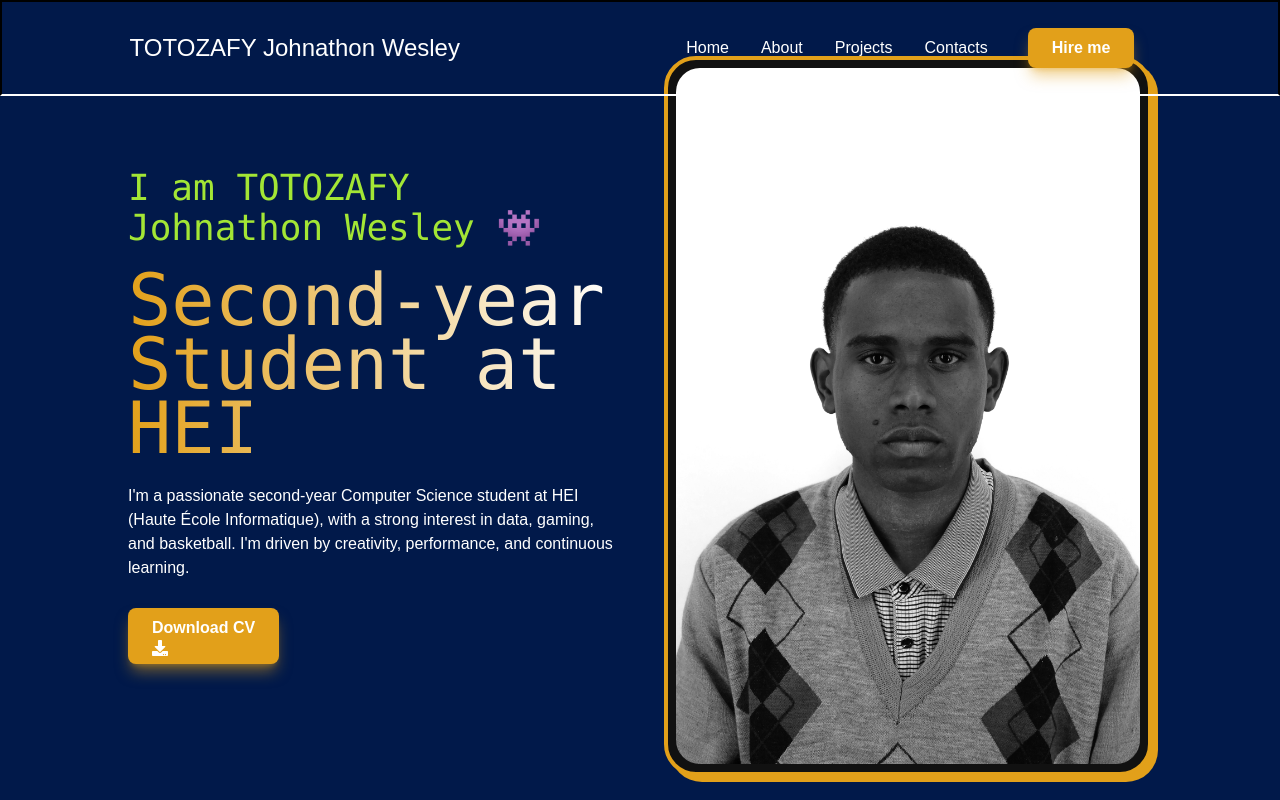
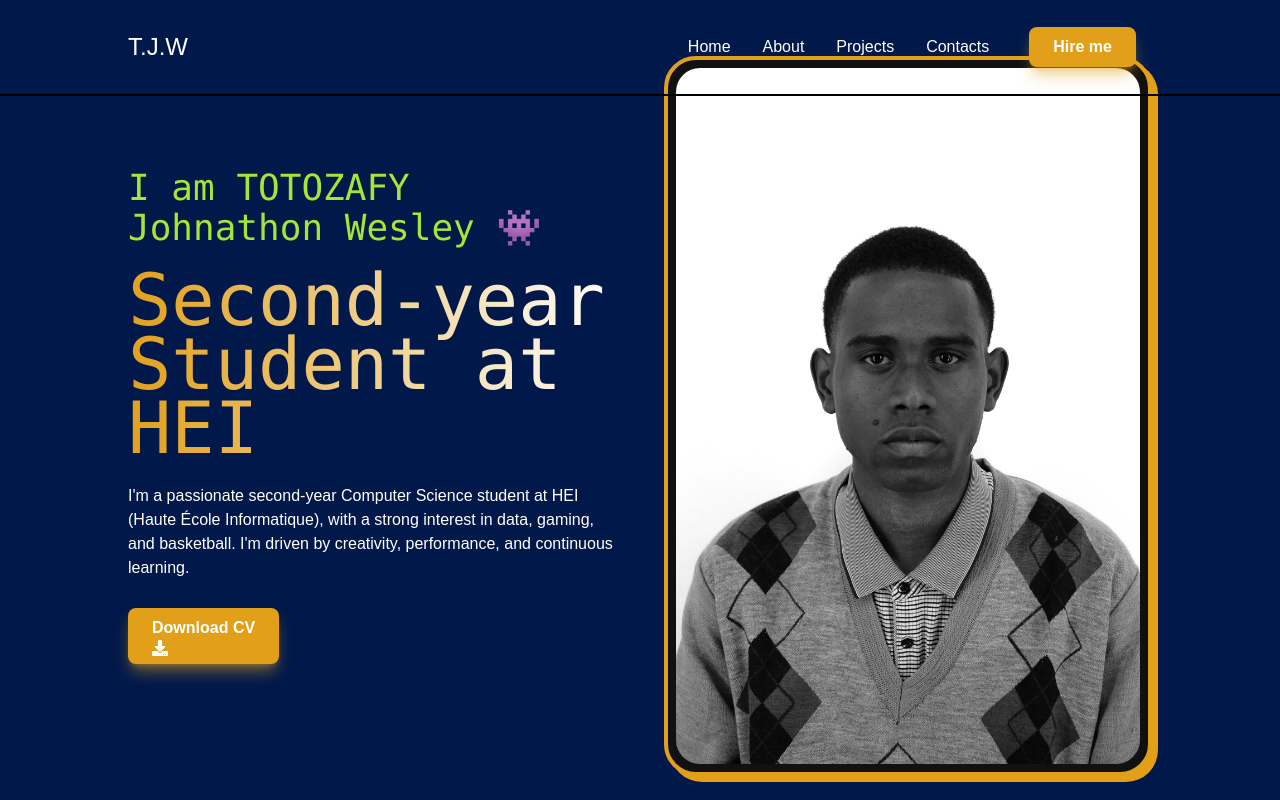
Before and after one commit to Johnathon47/first-portfolio, a Next.js app: page / in a window 1280 px wide. Shown: the top 800 px of the page. Built offline with nearby package versions, Linux system fonts and the light colour scheme; a web font is replaced by a local one.

Commit message:
feat: change logo on my accronym name and change border bottom of navbar to black

```diff
--- a/components/Home/NavBar/Nav.tsx
+++ b/components/Home/NavBar/Nav.tsx
@@ -33,10 +33,10 @@ export default function Nav({ openNav }: Props) {
 
     return (
         <div className={`fixed ${navBg ? "bg-[#01194A]":"fixed"
-        } h-[12vh] z-[10] w-full transition-all duration-200 border-b-white border-2`}>
+        } h-[12vh] z-[10] w-full transition-all duration-200 border-b-black border-b-2 `}>
             <div className="flex items-center h-full justify-between w-[95%] sm:w-[90%] xl:w-[80%] mx-auto">
                 {/* LOGO */}
-                <p className="text-2xl text-white">TOTOZAFY Johnathon Wesley</p>
+                <p className="text-2xl text-white">T.J.W</p>
                 {/* Nav links */}
                 <div className="flex items-center space-x-10">
                     <div className="hidden lg:flex items-center space-x-8">
```
